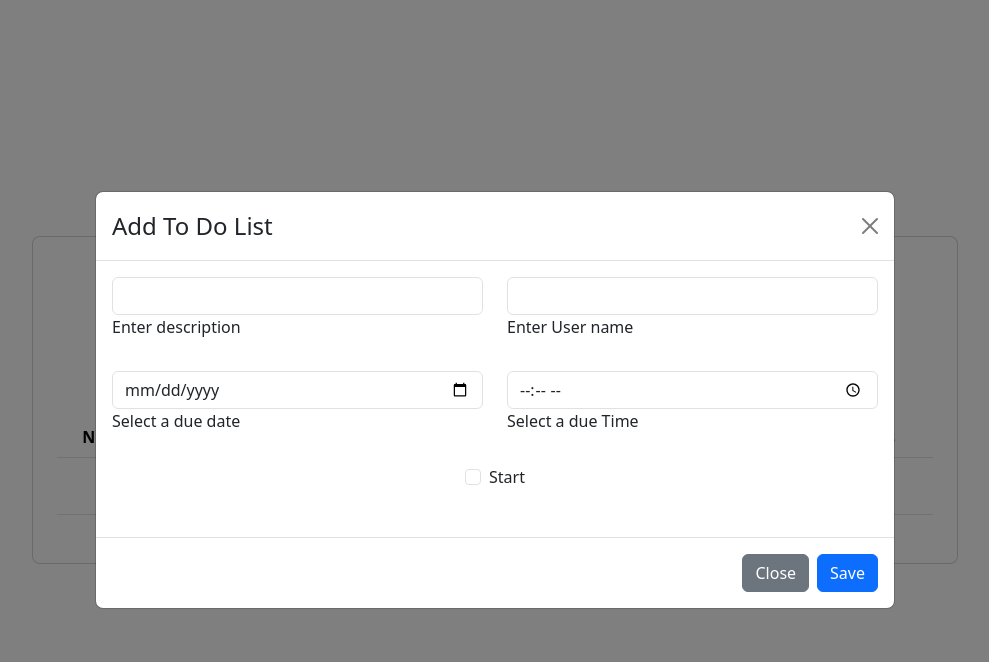
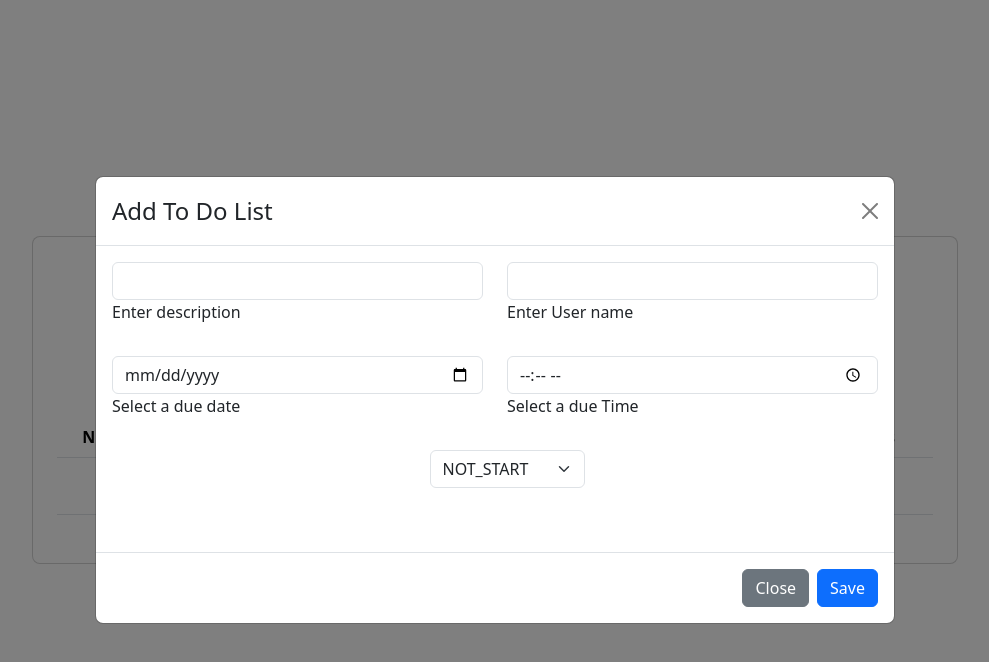
Before and after one commit to Isuru0306/react-to-do-list, a React (Create React App) app: page / in a window 1280 px wide. Both pictures are taken after typing "Sample" into the empty fields and a click on the button "Create Task". Shown: the top 662 px of the page, without its empty margins (145-1134 px from the left). Built offline with nearby package versions, Linux system fonts and the light colour scheme.

Commit message:
feature/dev : Complete task update functions

```diff
--- a/src/App.tsx
+++ b/src/App.tsx
@@ -1,13 +1,14 @@
 import "bootstrap/dist/css/bootstrap.min.css";
 import "bootstrap/dist/js/bootstrap.bundle.min.js";
 import { useState } from "react";
-
 import Button from "./components/Button";
 import FormInput from "./components/FormInput";
 import Table from "./todo/Table";
 import ToDoAddForm from "./todo/ToDoAddForm";
 function App() {
   const [showCreateModal, setShowCreateModal] = useState(false);
+  const [showEditModal, setShowEditModal] = useState(false);
+  const [item, setItem] = useState({});
 
   const showCreateListModal = () => {
     setShowCreateModal(true);
@@ -15,10 +16,19 @@ function App() {
 
   const handleCloseModal = () => {
     setShowCreateModal(false);
+    setShowEditModal(false);
   };
 
   const handleSaveModal = () => {
     setShowCreateModal(false);
+    setShowEditModal(false);
+  };
+
+  const tableAction = (item: any, action: string) => {
+    if (action === "edit") {
+      setItem(item);
+      setShowEditModal(true);
+    }
   };
 
   return (
@@ -26,6 +36,14 @@ function App() {
       <ToDoAddForm
         show={showCreateModal}
         modalHeading={"Add To Do List"}
+        onHide={handleCloseModal}
+        onSave={handleSaveModal}
+      />
+      <ToDoAddForm
+        show={showEditModal}
+        modalHeading={"Edit To Do List"}
+        list={item}
+        action={"EDIT"}
         onHide={handleCloseModal}
         onSave={handleSaveModal}
       />
@@ -63,6 +81,9 @@ function App() {
                       "Time",
                       "Actions",
                     ]}
+                    onClick={(item, action) => {
+                      tableAction(item, action);
+                    }}
                   />
                 </div>
               </div>
--- /dev/null
+++ b/src/components/FormSelect.tsx
@@ -0,0 +1,40 @@
+import { useState, ChangeEvent, useEffect } from "react";
+
+interface Props {
+  value?: string;
+  onChange?: (value: string) => void;
+}
+
+const FormSelect = ({ value = "NOT_START", onChange }: Props) => {
+  const [selectedOption, setSelectedOption] = useState("");
+
+  const handleSelectChange = (event: ChangeEvent<HTMLSelectElement>) => {
+    const newValue = event.target.value;
+    setSelectedOption(newValue);
+    if (onChange) {
+      onChange(newValue);
+    }
+  };
+
+  useEffect(() => {
+    setSelectedOption(value);
+  }, [value]);
+
+  return (
+    <div>
+      <select
+        className="form-select"
+        id="selectOption"
+        name="selectOption"
+        value={selectedOption}
+        onChange={handleSelectChange}
+      >
+        <option value="NOT_START">NOT_START</option>
+        <option value="IN_PROGRESS">IN_PROGRESS</option>
+        <option value="COMPLETED">COMPLETED</option>
+      </select>
+    </div>
+  );
+};
+
+export default FormSelect;
--- a/src/state/ToDoListSlice.ts
+++ b/src/state/ToDoListSlice.ts
@@ -19,8 +19,22 @@ const toDoTaskListSlice = createSlice({
     createToDo: (state, actions) => {
       state.task_list?.push(actions.payload);
     },
-    updateToDo: (state) => {
-      console.log("updateToDo");
+    updateToDo: (state, actions) => {
+      const updatedTask = actions.payload;
+      const taskList = state.task_list as {
+        id: number;
+        to_do_desc?: string;
+        status?: string;
+        username?: string;
+        dueDate?: string;
+        dueTime?: string;
+      }[];
+      const taskIndex = taskList.findIndex(
+        (task) => task.id === updatedTask.id
+      );
+      if (taskIndex !== -1) {
+        taskList[taskIndex] = updatedTask;
+      }
     },
     deleteToDo: (state) => {
       console.log("deleteToDo");
--- a/src/todo/Table.tsx
+++ b/src/todo/Table.tsx
@@ -4,9 +4,16 @@ import { RootState } from "../state/store";
 
 interface Props {
   headers?: string[];
+  onClick?: (item: any, action: string) => void;
 }
 
-const Table = ({ headers }: Props) => {
+const Table = ({ headers, onClick }: Props) => {
+  const getId = (item: any, action: string) => {
+    if (onClick) {
+      onClick(item, action);
+    }
+  };
+
   const toDoList = useSelector((state: RootState) => state.toDo);
   const lists = toDoList.task_list;
   return (
@@ -39,13 +46,19 @@ const Table = ({ headers }: Props) => {
             <td>
               <div className="row">
                 <div className="col-4 text-center">
-                  <ButtonCircle title="Edit" icon="edit" color="btn-primary" />
+                  <ButtonCircle
+                    title="Edit"
+                    icon="edit"
+                    color="btn-primary"
+                    onClick={() => getId(item, "edit")}
+                  />
                 </div>
                 <div className="col-4 text-center">
                   <ButtonCircle
                     title="Complete"
                     icon="complete"
                     color="btn-primary"
+                    onClick={() => getId(item, "complete")}
                   />
                 </div>
                 <div className="col-4 text-center">
@@ -53,6 +66,7 @@ const Table = ({ headers }: Props) => {
                     title="Delete"
                     icon="delete"
                     color="btn-danger"
+                    onClick={() => getId(item.id, "delete")}
                   />
                 </div>
               </div>
--- a/src/todo/ToDoAddForm.tsx
+++ b/src/todo/ToDoAddForm.tsx
@@ -1,31 +1,41 @@
-import { useState } from "react";
+import { useEffect, useState } from "react";
 import { Modal } from "react-bootstrap";
 import { useDispatch } from "react-redux";
-import { createToDo } from "../state/ToDoListSlice";
+import { createToDo, updateToDo } from "../state/ToDoListSlice";
 
 import Button from "../components/Button";
 import FormInput from "../components/FormInput";
 import FormLabel from "../components/FormLabel";
-import FormCheckBox from "../components/FormCheckBox";
-import { getRandomInt } from "../utils/Helper";
+import FormSelect from "../components/FormSelect";
+import { getRandomInt, isEmptyObject } from "../utils/Helper";
 
 interface Props {
   show?: boolean;
   modalHeading?: string;
+  list?: any;
+  action?: string;
   onHide?: () => void;
   onSave?: () => void;
 }
 
-const ToDoForm = ({ show = false, modalHeading, onHide, onSave }: Props) => {
+const ToDoForm = ({
+  show = false,
+  modalHeading,
+  list,
+  onHide,
+  onSave,
+  action = "ADD",
+}: Props) => {
   const dispatch = useDispatch();
   const [formData, setFormData] = useState({
     to_do_desc: "",
     username: "",
     dueDate: "",
     dueTime: "",
-    status: "",
-    started: false,
+    status: "NO_START",
   });
+
+  const [taskId, setTaskId] = useState(0);
 
   const [errors, setErrors] = useState({
     to_do_desc: "",
@@ -50,13 +60,6 @@ const ToDoForm = ({ show = false, modalHeading, onHide, onSave }: Props) => {
   };
 
   const handleChange = (fieldName: string, value: string | boolean) => {
-    if (fieldName === "started") {
-      if (value) {
-        setCreateFormData("status", "START");
-      } else {
-        setCreateFormData("status", "NO START");
-      }
-    }
     setCreateFormData(fieldName, value);
   };
 
@@ -97,12 +100,21 @@ const ToDoForm = ({ show = false, modalHeading, onHide, onSave }: Props) => {
 
   const OnSubmit = () => {
     if (validateForm()) {
+      if (taskId !== 0) {
+        dispatch(
+          updateToDo({
+            id: taskId,
+            ...formData,
+          })
+        );
+      } else {
         dispatch(
           createToDo({
             id: getRandomInt(1000, 9999),
             ...formData,
           })
         );
+      }
 
       if (onSave) {
         onSave();
@@ -116,6 +128,18 @@ const ToDoForm = ({ show = false, modalHeading, onHide, onSave }: Props) => {
       }
     }
   };
+
+  useEffect(() => {
+    const isEmpty: boolean = isEmptyObject(list);
+    if (!isEmpty) {
+      setTaskId(list?.id || 0);
+      setCreateFormData("to_do_desc", list?.to_do_desc);
+      setCreateFormData("username", list?.username);
+      setCreateFormData("dueDate", list?.dueDate);
+      setCreateFormData("dueTime", list?.dueTime);
+      setCreateFormData("statue", list?.status);
+    }
+  }, [list]);
 
   return (
     <div style={{ display: "block", position: "initial" }}>
@@ -131,6 +155,7 @@ const ToDoForm = ({ show = false, modalHeading, onHide, onSave }: Props) => {
                   <div className="text-danger">{errors.to_do_desc}</div>
                   <FormInput
                     type="text"
+                    value={formData?.to_do_desc || ""}
                     onChange={(value) => handleChange("to_do_desc", value)}
                   />
                   <FormLabel text={"Enter description"} />
@@ -142,6 +167,7 @@ const ToDoForm = ({ show = false, modalHeading, onHide, onSave }: Props) => {
                   <div className="text-danger">{errors.username}</div>
                   <FormInput
                     type="text"
+                    value={formData?.username || ""}
                     onChange={(value) => handleChange("username", value)}
                   />
                   <FormLabel text={"Enter User name"} />
@@ -155,6 +181,7 @@ const ToDoForm = ({ show = false, modalHeading, onHide, onSave }: Props) => {
                   <div className="text-danger">{errors.dueDate}</div>
                   <FormInput
                     type="date"
+                    value={formData?.dueDate || ""}
                     onChange={(value) => handleChange("dueDate", value)}
                   />
                   <FormLabel text={"Select a due date"} />
@@ -166,6 +193,7 @@ const ToDoForm = ({ show = false, modalHeading, onHide, onSave }: Props) => {
                   <div className="text-danger">{errors.dueTime}</div>
                   <FormInput
                     type="time"
+                    value={formData?.dueTime || ""}
                     onChange={(value) => handleChange("dueTime", value)}
                   />
                   <FormLabel text={"Select a due Time"} />
@@ -173,12 +201,15 @@ const ToDoForm = ({ show = false, modalHeading, onHide, onSave }: Props) => {
               </div>
             </div>
 
-            <div className="form-check d-flex justify-content-center mb-4">
-              <FormCheckBox
-                status={false}
-                onChange={(value) => handleChange("started", value)}
+            <div className="form-check d-flex justify-content-center mb-5">
+              <div>
+                <FormSelect
+                  value={formData?.status}
+                  onChange={(value) => {
+                    handleChange("status", value);
+                  }}
                 />
-              <FormLabel text={"Start"} />
+              </div>
             </div>
           </form>
         </Modal.Body>
--- a/src/utils/Helper.ts
+++ b/src/utils/Helper.ts
@@ -38,7 +38,12 @@ export async function formatResponseFromAPI(response: Response) {
   return returnData;
 }
 
-
-export function getRandomInt(min:number, max:number) {
+export function getRandomInt(min: number, max: number) {
   return Math.floor(Math.random() * (max - min + 1)) + min;
 }
+
+export const isEmptyObject = (
+  obj: Record<string, any> | null | undefined
+): boolean => {
+  return obj !== null && obj !== undefined && Object.keys(obj).length === 0;
+};
```
Lines whose indentation alone changed are shown as unchanged.
